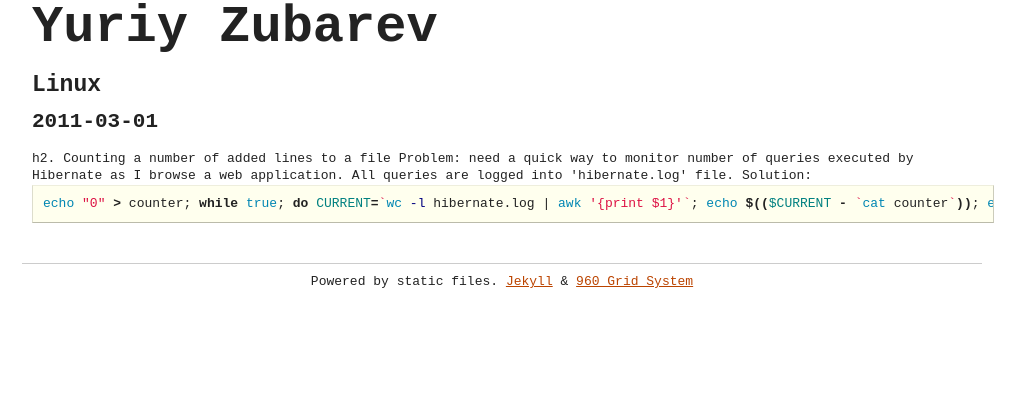
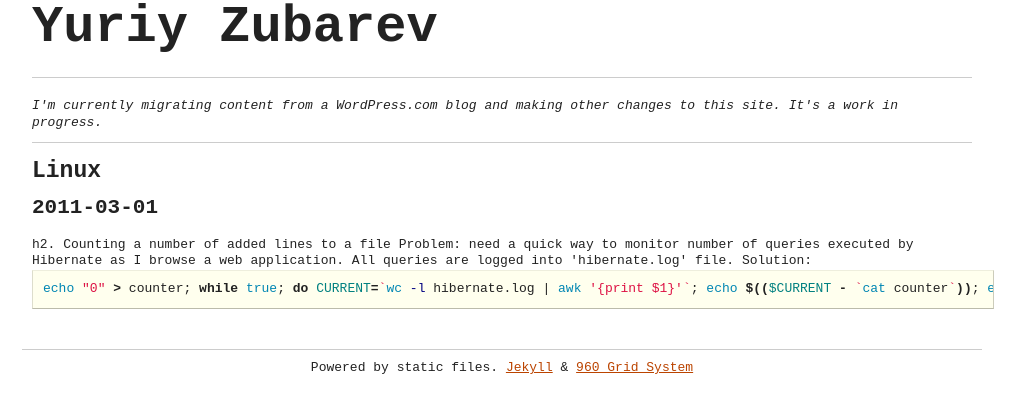
Before and after one commit to yuriyzubarev/yuriy-zubarev.com, a Jekyll site: the page built from cheatsheet/_posts/2011-03-01-linux.textile, in a window 1280 px wide. Shown: the top 413 px of the page, without its empty margins (138-1163 px from the left). Built offline with Jekyll 4.4.1, drawn with Linux system fonts in a browser that asks for light colours.

Commit message:
new style and content

```diff
--- a/_layouts/default.html
+++ b/_layouts/default.html
@@ -57,6 +57,14 @@
       <div class="clear"></div>
 
       <div class="container_12">
+        <div class="grid_12" style="border-bottom: 1px solid #ccc; margin-bottom: 20px; padding-bottom: 10px;">
+            <em>I'm currently migrating content from a WordPress.com blog and making other changes to this site. It's a work in progress.</em>
+        </div>
+      </div>
+
+      <div class="clear"></div>
+
+      <div class="container_12">
           {{ content }}
       </div>
 
--- a/css/site.css
+++ b/css/site.css
@@ -15,8 +15,9 @@ h1 a, h1 a:link, h1 a:visited {
 
 header h1 {
     margin-top: 20px;
-    margin-bottom: 40px;
+    padding-bottom: 40px;
     font-size: 4em;
+    border-bottom: 1px solid #ccc;
 }
 
 #posts a {
@@ -25,28 +26,16 @@ header h1 {
 }
 
 blockquote {
-    quotes: /* “\00AB” “\00BB”;*/ none;
+    quotes: none;
     border-left: 10px solid #ccc;
     padding-left: 10px;
     margin-bottom: 10px;
-}
-
-blockquote:before {
-    content: open-quote
-}
-
-blockquote:after {
-    content: close-quote
-}
-
-blockquote p {
-    /* display: inline;*/
 }
 
 footer {
     text-align: center;
     margin-top: 20px;
     padding-top: 10px;
-    margin-bottom: 20px;
+    padding-bottom: 10px;
     border-top: 1px solid #ccc;
 }
```
Also changed, not shown: note/_posts/2011-05-12-macleans-biggest-issue-ever.textile (added, +12 -0 lines), blog/toastmasters/_posts/2009-07-30-reboot.textile (renamed from blog/_posts/2009-07-30-reboot.textile), favicon.ico (added), images/macleans-biggest-ever.jpg (added), note/_posts/2010-03-05-ominous-hashcode-method.textile (renamed from blog/_posts/2010-03-05-ominous-hashcode-method.textile).
